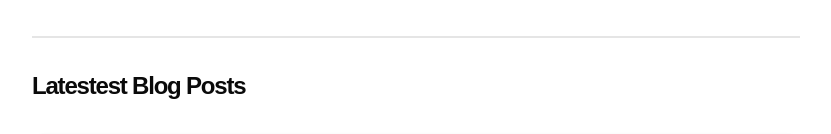
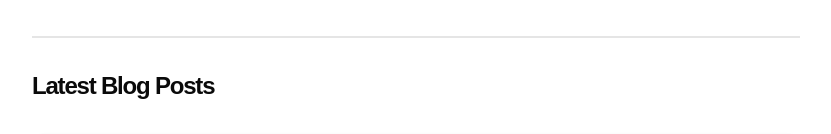
Before and after one commit to bhavanvir/portfolio-site, a Next.js app in the folder portfolio-site/: page / in a window 1280 px wide. Shown: the part 496-630 px from the top of the page, without its empty margins (224-1055 px from the left). Built offline with nearby package versions, Linux system fonts and the light colour scheme.

Commit message:
Fix spelling mistake Latestest -> Latest

```diff
--- a/portfolio-site/app/page.tsx
+++ b/portfolio-site/app/page.tsx
@@ -88,7 +88,7 @@ export default function Home() {
       <div className="my-8 w-full border-t-2" />
 
       <h1 className="mb-8 text-2xl font-semibold tracking-tighter">
-        Latestest Blog Posts
+        Latest Blog Posts
       </h1>
       <p>{``}</p>
       <BlogPosts firstN={2} />
```
